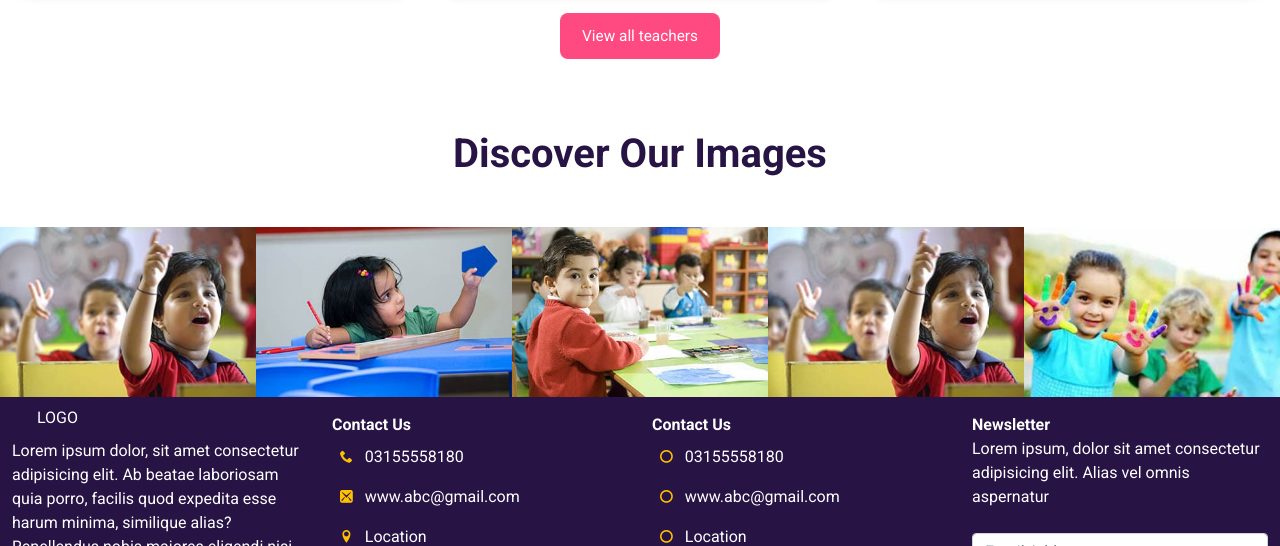
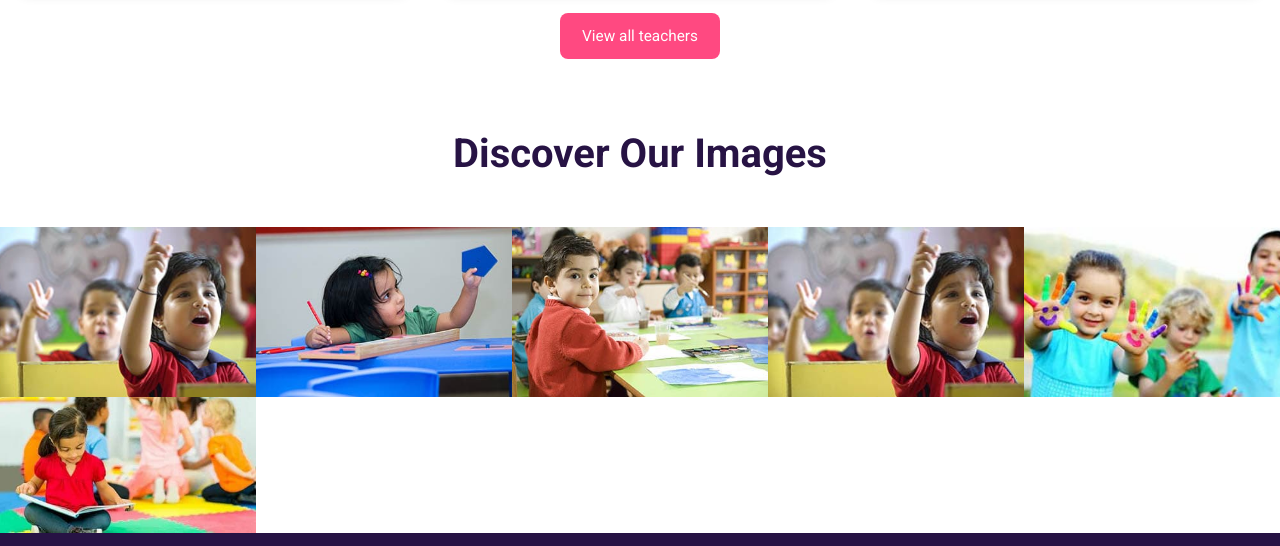
Before and after one commit to AwesomeJazib/school, a plain HTML site: page index.html in a window 1280 px wide. Shown: the part 6097-6643 px from the top of the page. Drawn offline with nearby package versions, Linux system fonts and the light colour scheme; files that its build step writes are made by us from their sources; files whose address does not match are found by name; a web font is replaced by a local one.

Commit message:
one image added in gallery section

```diff
--- a/index.html
+++ b/index.html
@@ -1792,6 +1792,10 @@
                 <a href="./img/disc-img-e.jpg" class="gallery_item" data-fancybox="group" data-caption="This image has a caption 4">
                     <img src="./img/disc-img-e.jpg" />
                   </a>
+
+                  <a href="./img/disc-img-f.jpg" class="gallery_item" data-fancybox="group" data-caption="This image has a caption 4">
+                    <img src="./img/disc-img-f.jpg" />
+                  </a>
                 </div>
 
         </section><!-- /.gallery -->
```
